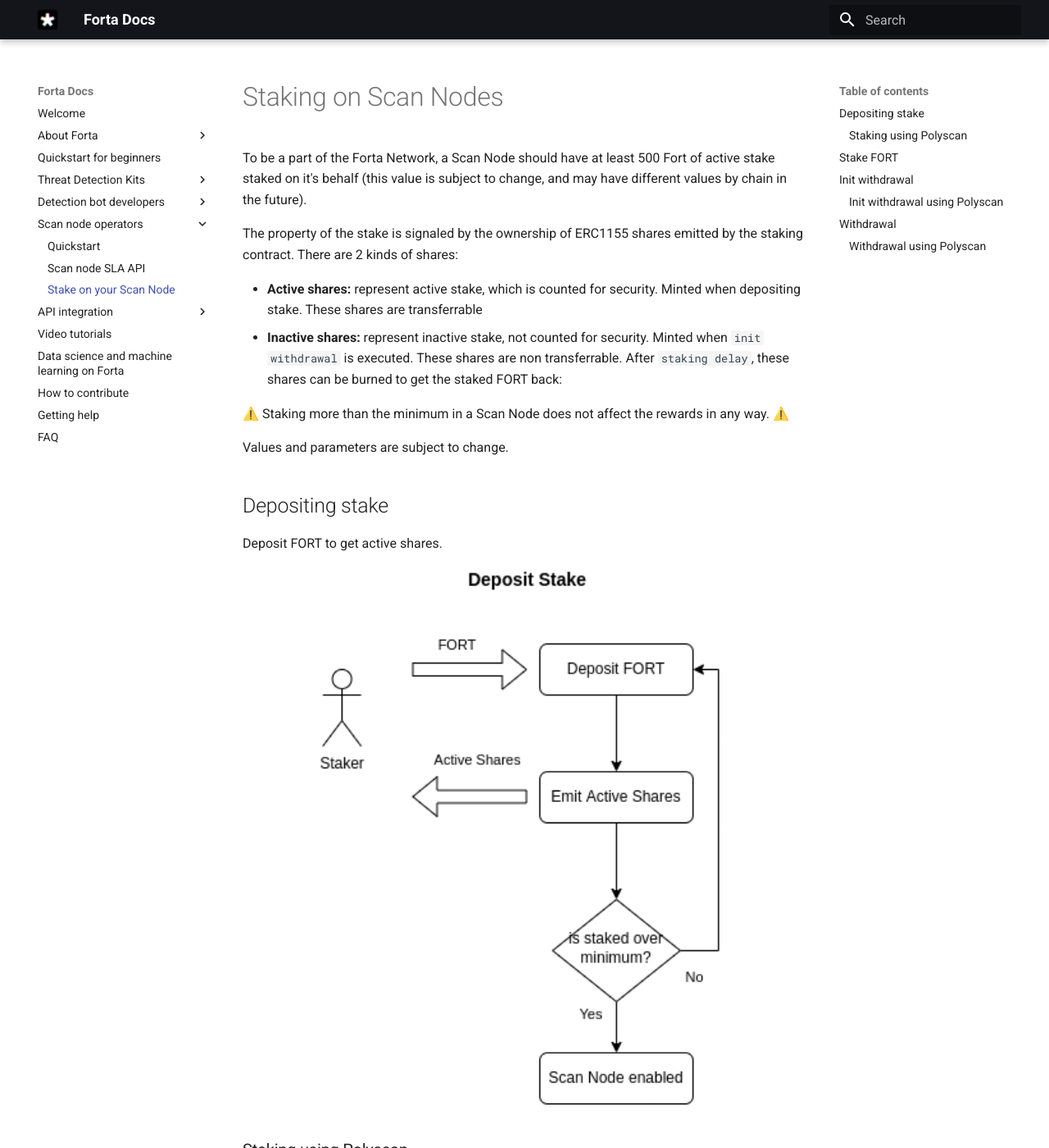
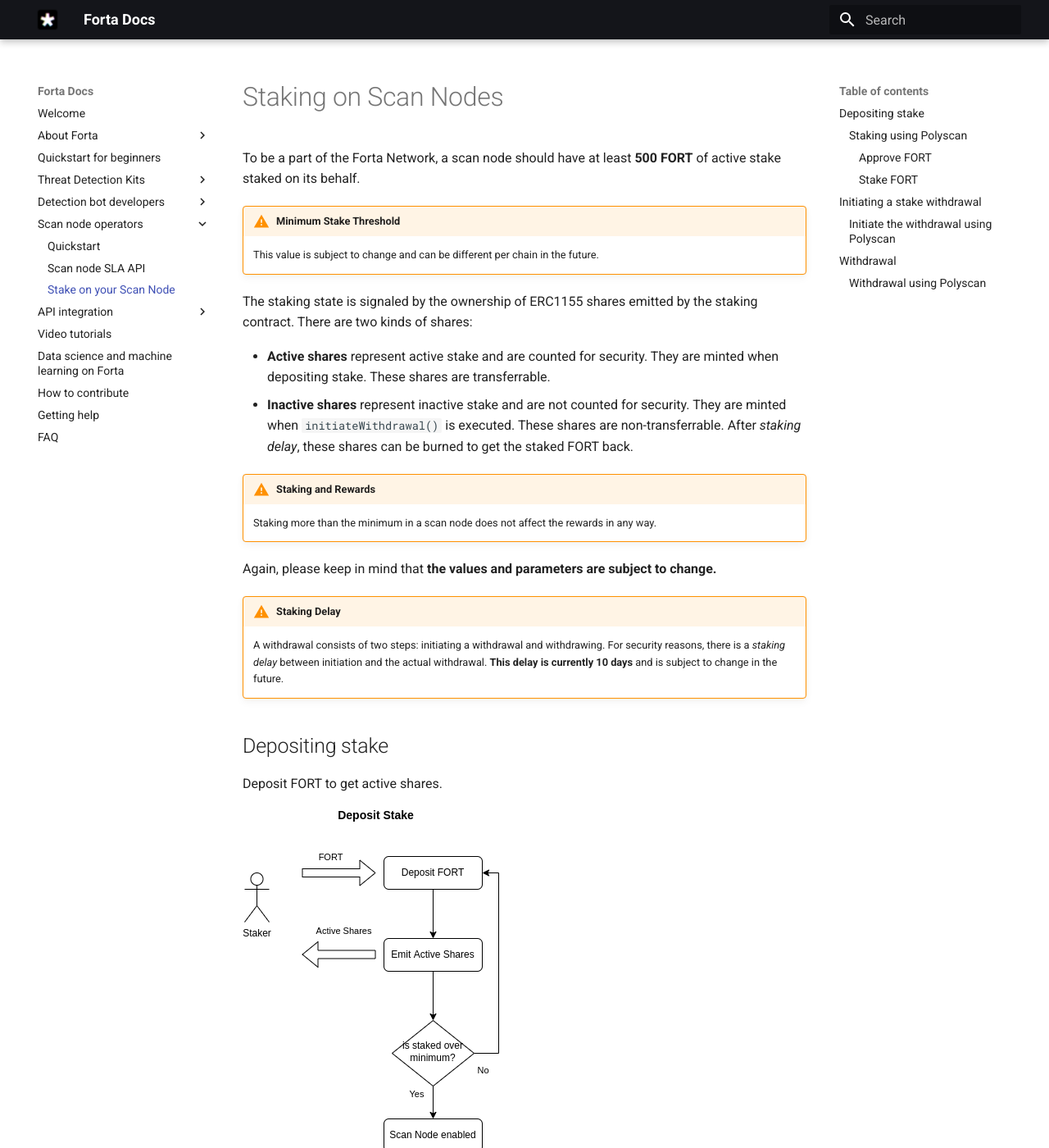
Before and after one commit to forta-network/docs, an MkDocs documentation site: the page built from docs/stake-on-scan-node.md, in a window 1280 px wide and 1400 px high. Shown: the whole window at 82% size. Built offline with MkDocs 1.6.1 and Material for MkDocs 9.7.7, drawn with Linux system fonts in a browser that asks for light colours; some of the changed text lies outside the part shown.

Commit message:
some rewording and structural improvements

```diff
--- a/docs/stake-on-scan-node.md
+++ b/docs/stake-on-scan-node.md
@@ -1,138 +1,111 @@
 # Staking on Scan Nodes
 
-To be a part of the Forta Network, a Scan Node should have at least 500 Fort of active stake staked on it's behalf (this value is subject to change, and may have different values by chain in the future).
+To be a part of the Forta Network, a scan node should have at least **500 FORT** of active stake staked on its behalf.
 
-The property of the stake is signaled by the ownership of ERC1155 shares emitted by the staking contract. There are 2 kinds of shares:
+!!! warning "Minimum Stake Threshold"
+    This value is subject to change and can be different per chain in the future.
 
-- **Active shares:** represent active stake, which is counted for security. Minted when depositing stake. These shares are transferrable
-- **Inactive shares:** represent inactive stake, not counted for security. Minted when `init withdrawal` is executed. These shares are non transferrable. After `staking delay`, these shares can be burned to get the staked FORT back:
+The staking state is signaled by the ownership of ERC1155 shares emitted by the staking contract. There are two kinds of shares:
 
-⚠️ Staking more than the minimum in a Scan Node does not affect the rewards in any way. ⚠️
+- **Active shares** represent active stake and are counted for security. They are minted when depositing stake. These shares are transferrable.
+- **Inactive shares** represent inactive stake and are not counted for security. They are minted when `initiateWithdrawal()` is executed. These shares are non-transferrable. After _staking delay_, these shares can be burned to get the staked FORT back.
 
-Values and parameters are subject to change.
+!!! warning "Staking and Rewards"
+    Staking more than the minimum in a scan node does not affect the rewards in any way.
+
+Again, please keep in mind that **the values and parameters are subject to change.**
+
+!!! warning "Staking Delay"
+    A withdrawal consists of two steps: initiating a withdrawal and withdrawing. For security reasons, there is a _staking delay_ between initiation and the actual withdrawal. **This delay is currently 10 days** and is subject to change in the future.
 
 ## Depositing stake
 
 Deposit FORT to get active shares.
 
-<p align="center">
-    <img width="500px" alt="Stake Deposit Diagram" src="../stake-images/staking-deposit.png">
-</p>
+![staking deposit](stake-images/staking-deposit.png)
 
 ### Staking using Polyscan
 
-**Approve FORT**
+#### Approve FORT
 
-1. Go to Forta's contract page, [section "write as proxy"](https://polygonscan.com/address/0x9ff62d1FC52A907B6DCbA8077c2DDCA6E6a9d3e1#writeProxyContract)
+1. Go to FORT token contract page, [section _Write as Proxy_](https://polygonscan.com/address/0x9ff62d1FC52A907B6DCbA8077c2DDCA6E6a9d3e1#writeProxyContract)
 
-2. Connect your wallet (make sure it is the correct wallet, and that you are on Polygon network)
-<p align="center">
-    <img width="500px" alt="Fort Approve Polyscan" src="../stake-images/1-token-connect.png">
-</p>
-3- Approve at least the amount you want to stake.
+2. Connect your scan node owner wallet and make sure that you have selected the Polygon network. ![token connect](stake-images/1-token-connect.png)
 
-**Spender:** Input `FortaStaking` contract's address: `0xd2863157539b1D11F39ce23fC4834B62082F6874`
+3. Approve the amount you would like to stake. This amount needs to be higher than the minimum threshold mentioned before.
 
-**Amount:** FORT amount, in wei. FORT has 18 decimals like Ether, so input the amount followed by 18 zeroes, if unsure use a converter like https://eth-converter.com/
+    - **spender:** `FortaStaking` contract address: `0xd2863157539b1D11F39ce23fC4834B62082F6874`
 
-<p align="center">
-    <img width="500px" alt="Fort Approve Polyscan" src="../stake-images/2-token-approve.png">
-</p>
+    - **amount:** FORT amount, in wei. FORT has 18 decimals like Ether, so the FORT amount should be followed by 18 zeroes. If you are unsure, you can use a converter like https://eth-converter.com/. ![token approve](stake-images/2-token-approve.png)
 
-4- Click "write" and approve the transaction in your wallet.
+4. Click _Write_ and approve the transaction in your wallet.
 
-## Stake FORT
+#### Stake FORT
 
-You can only stake on registered scanner nodes.
+You can stake only on the registered scan nodes.
 
-1. Go to Staking contract page, [section "write as proxy"](https://polygonscan.com/address/0xd2863157539b1D11F39ce23fC4834B62082F6874#writeProxyContract)
+1. Go to Forta staking contract page, [section _Write as Proxy_](https://polygonscan.com/address/0xd2863157539b1D11F39ce23fC4834B62082F6874#writeProxyContract)
 
-2. Connect your wallet (make sure it is the correct wallet, and that you are on Polygon network)
-<p align="center">
-    <img width="500px" alt="Fort Approve Polyscan" src="../stake-images/1-connect.png">
-</p>
+2. Connect your scan node owner wallet and make sure that you have selected the Polygon network. ![connect](stake-images/1-connect.png)
 
-3- Go to `1. deposit` to stake and input the folowing:
-**subjectType:** 0
+3. Go to `1. deposit` to stake and input the folowing:
 
-**subject:** Your scanner address (NOT the scanner owner address).
+    - **subjectType:** 0
 
-**stakeValue:** Amount of FORT to stake. For a new node, input  `500000000000000000000` (500 FORT in wei)
-if unsure use a converter like https://eth-converter.com/
+    - **subject:** Your scan node address **(not the owner address).**
 
-<p align="center">
-    <img width="500px" alt="Staking Approve Polyscan" src="../stake-images/3-stake.png">
-</p>
-
-4- Click "write" and approve the transaction in your wallet.
+    - **stakeValue:** Amount of FORT to stake. For a new node, input `500000000000000000000` (500 FORT in wei). If you are unsure, you can use a converter like https://eth-converter.com/. ![stake](stake-images/3-stake.png)
 
 
-## Init withdrawal
+4. Click _Write_ and approve the transaction in your wallet.
 
-Init the withdrawal process. Active stake becomes inactive, active shares are burned and inactive shares minted.
+## Initiating a stake withdrawal
 
-After `stake delay`, you will be able to withdraw los FORT.
+When this action is executed (`initiateWithdrawal()`), active stake becomes inactive i.e. active shares are burned and inactive shares minted.
 
-Current `stake delay` is 10 days (subject to change).
+After _staking delay_ is over, you will be able to `withdraw()` FORT, as described in the next section.
 
-⚠️ Only active share holders can init withdrawal. In Fortification phase, this means you have earned 500 FORT or more in a week, thus receiving staking shares.⚠️
+!!! warning "Permissions"
+    Only active share holders can init withdrawal. This means you have earned 500 FORT or more in a week during Fortification Phase, thus received staking shares.
 
-<p align="center">
-    <img width="500px" alt="Stake Init Withdrawal Diagram" src="../stake-images/staking-init-withdrawal.png">
-</p>
+![staking init withdrawal](stake-images/staking-init-withdrawal.png)
 
+### Initiate the withdrawal using Polyscan
 
-### Init withdrawal using Polyscan
+1. Go to Forta staking contract page, [section _Write as Proxy_](https://polygonscan.com/address/0xd2863157539b1D11F39ce23fC4834B62082F6874#writeProxyContract)
 
-1. Go to Staking contract page, [section "write as proxy"](https://polygonscan.com/address/0xd2863157539b1D11F39ce23fC4834B62082F6874#writeProxyContract)
+2. Connect your scan node owner wallet and make sure that you have selected the Polygon network. ![connect](stake-images/1-connect.png)
 
-2. Connect your wallet (make sure it is the correct wallet, and that you are on Polygon network)
-<p align="center">
-    <img width="500px" alt="Staking Connect Polyscan" src="../stake-images/1-connect.png">
-</p>
+3. Go to `4. initiateWithdrawal` and input the folowing:
 
-3 Go to `4. initiateWithdrawal` and input the folowing:
-**subjectType:** 0
+    - **subjectType:** 0
 
-**subject:** Your scanner address (NOT the scanner owner address).
+    - **subject:** Your scan node address **(not the owner address).**
 
-**stakeValue:** Amount of shares to unstake, in wei. If the node has not been slashed, the proportion is 1 Share : 1 Fort
+    - **stakeValue:** Amount of shares to unstake, in wei. If the node has not been slashed, the proportion is `1 Share : 1 FORT`. If you are unsure about the amount in wei, you can use a converter like https://eth-converter.com/. ![initiate withdrawal](stake-images/4-initiate-withdrawal.png)
 
-if unsure use a converter like https://eth-converter.com/
-<p align="center">
-    <img width="500px" alt="Fort Approve Polyscan" src="../stake-images/4-initiate-withdrawal.png">
-</p>
+4. Click _Write_ and approve the transaction in your wallet.
 
-4 Click "write" and approve the transaction in your wallet.
-
-5 After confirmation, the 10 day delay starts. If the current active shares are < minimum required stake, the node is not enabled.
+5. After confirmation, the _staking delay_ starts. If the current active shares are under minimum stake threshold, the node enters into disabled state.
 
 ## Withdrawal
 
-Burn inactive shares after `staking delay` to get staked FORT.
+Burn inactive shares after _staking delay_ to get staked FORT.
 
-<p align="center">
-    <img width="500px" alt="Staking Withdrawal Diagram" src="../stake-images/staking-withdrawal.png">
-</p>
+![staking withdrawal](stake-images/staking-withdrawal.png)
 
 ### Withdrawal using Polyscan
 
-1. After delay, go to Staking contract page, [section "write as proxy"](https://polygonscan.com/address/0xd2863157539b1D11F39ce23fC4834B62082F6874#writeProxyContract)
+1. When the _staking delay_ is over, go to Forta staking contract page, [section _Write as Proxy_](https://polygonscan.com/address/0xd2863157539b1D11F39ce23fC4834B62082F6874#writeProxyContract)
 
-2. Connect your wallet (make sure it is the correct wallet, and that you are on Polygon network)
-<p align="center">
-    <img width="500px" alt="Staking Connect Polyscan" src="../stake-images/1-connect.png">
-</p>
+2. Connect your scan node owner wallet and make sure that you have selected the Polygon network. ![connect](stake-images/1-connect.png)
 
-3 Go to `4. initiateWithdrawal` and input the folowing:
-**subjectType:** 0
+3. Go to `4. initiateWithdrawal` and input the folowing:
 
-**subject:** Your scanner address (NOT the scanner owner address).
+    - **subjectType:** 0
 
-<p align="center">
-    <img width="500px" alt="Staking Withdraw Polyscan" src="../stake-images/5-withdraw.png">
-</p>
+    - **subject:** Your scan node address **(not the owner address).** ![withdraw](stake-images/5-withdraw.png)
 
-4 Click "write" and approve the transaction in your wallet.
+4. Click _Write_ and approve the transaction in your wallet.
 
-5 When confirmed, you will receive the FORT
+5. When the transaction is confirmed, you will receive the FORT amount you specified.
```
